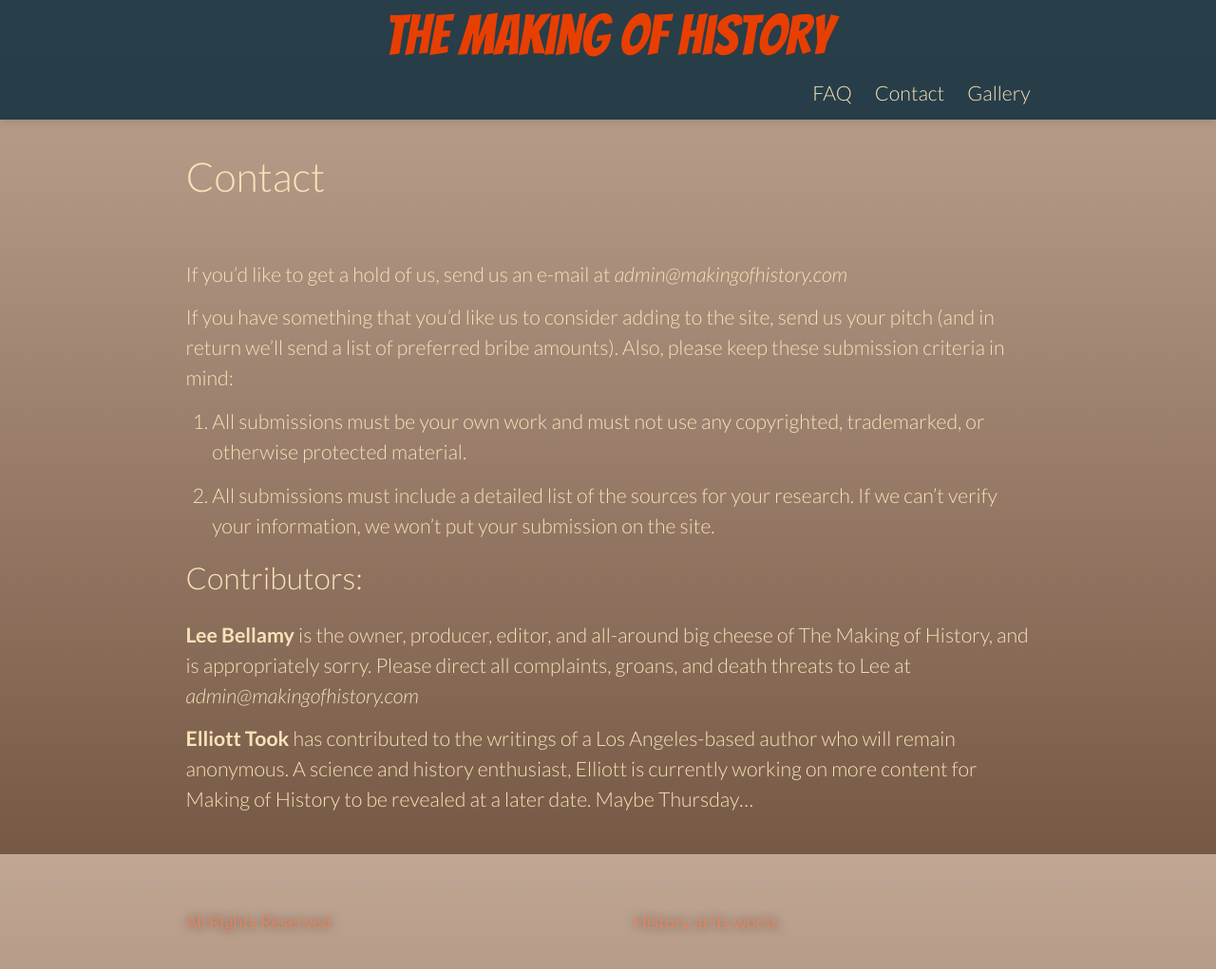
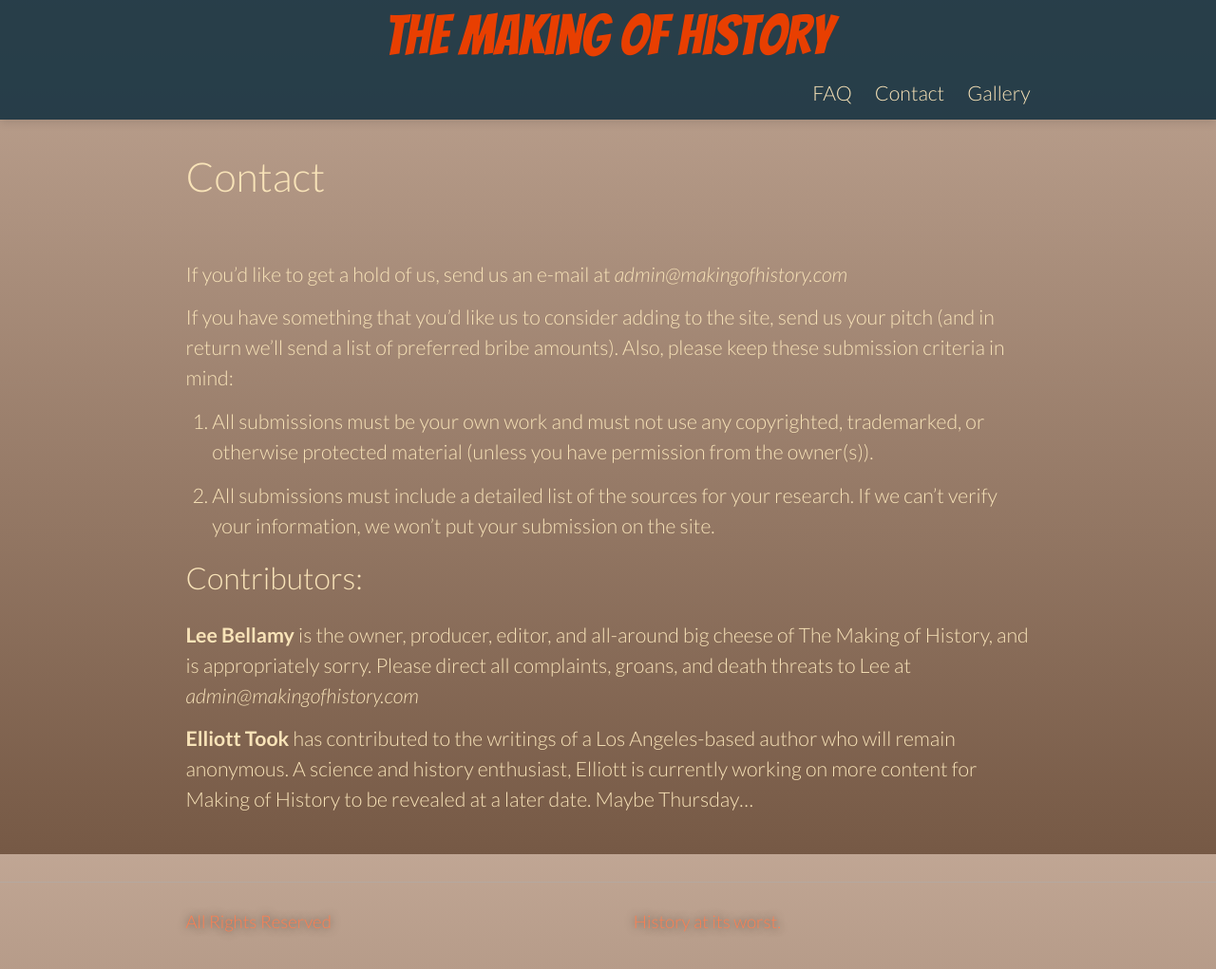
Before and after one commit to benadamstyles/making-of-history, a Jekyll site: the page built from contact.md, in a window 1280 px wide and 1037 px high. Shown: the top 1021 px of the window at 95% size. Built offline with Jekyll 4.4.1, drawn with Linux system fonts in a browser that asks for light colours; some web fonts are replaced.

Commit message:
Updated contact.md

```diff
--- a/contact.md
+++ b/contact.md
@@ -7,11 +7,12 @@
 ---
 
 
+
 If you'd like to get a hold of us, send us an e-mail at _admin@makingofhistory.com_
 
 If you have something that you’d like us to consider adding to the site, send us your pitch (and in return we'll send a list of preferred bribe amounts). Also, please keep these submission criteria in mind:
 
-1. All submissions must be your own work and must not use any copyrighted, trademarked, or otherwise protected material.
+1. All submissions must be your own work and must not use any copyrighted, trademarked, or otherwise protected material (unless you have permission from the owner(s)).
 
 2. All submissions must include a detailed list of the sources for your research. If we can’t verify your information, we won’t put your submission on the site.
 
```
